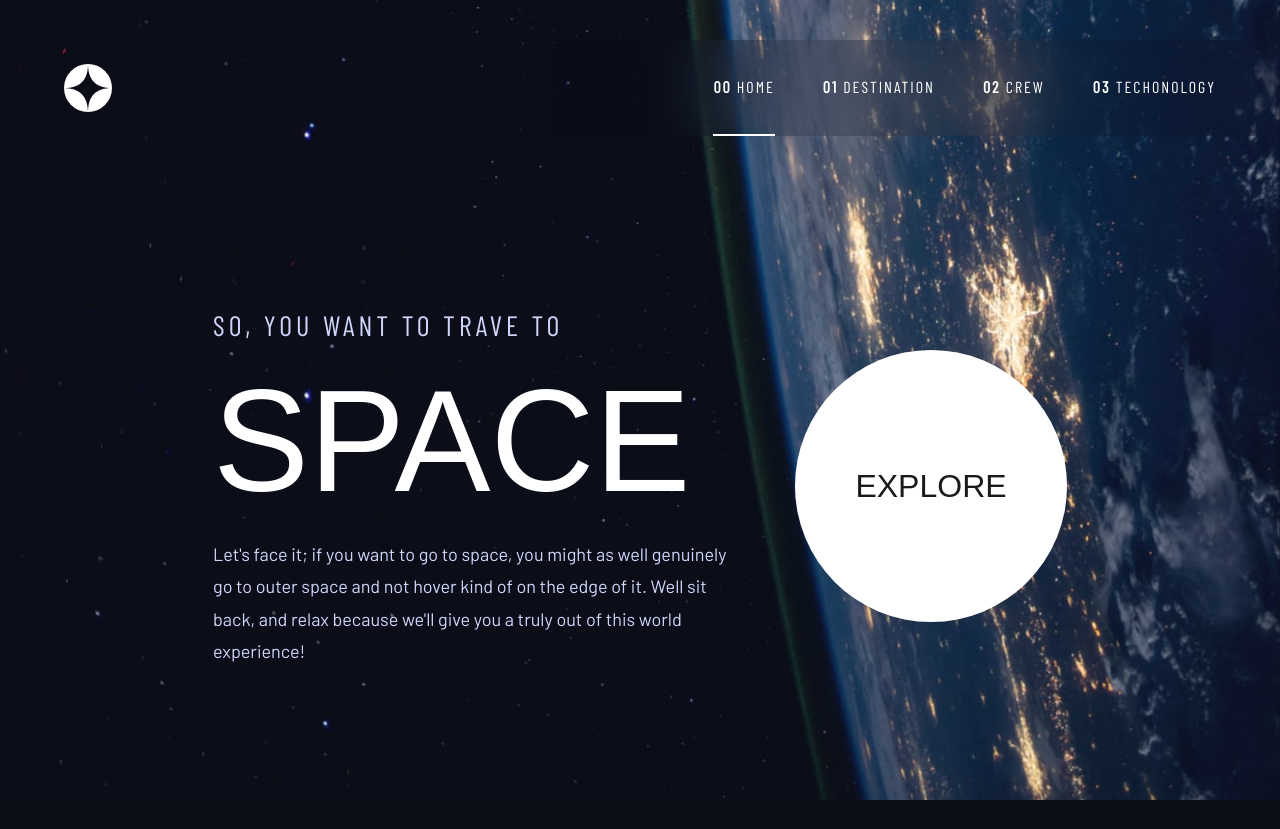
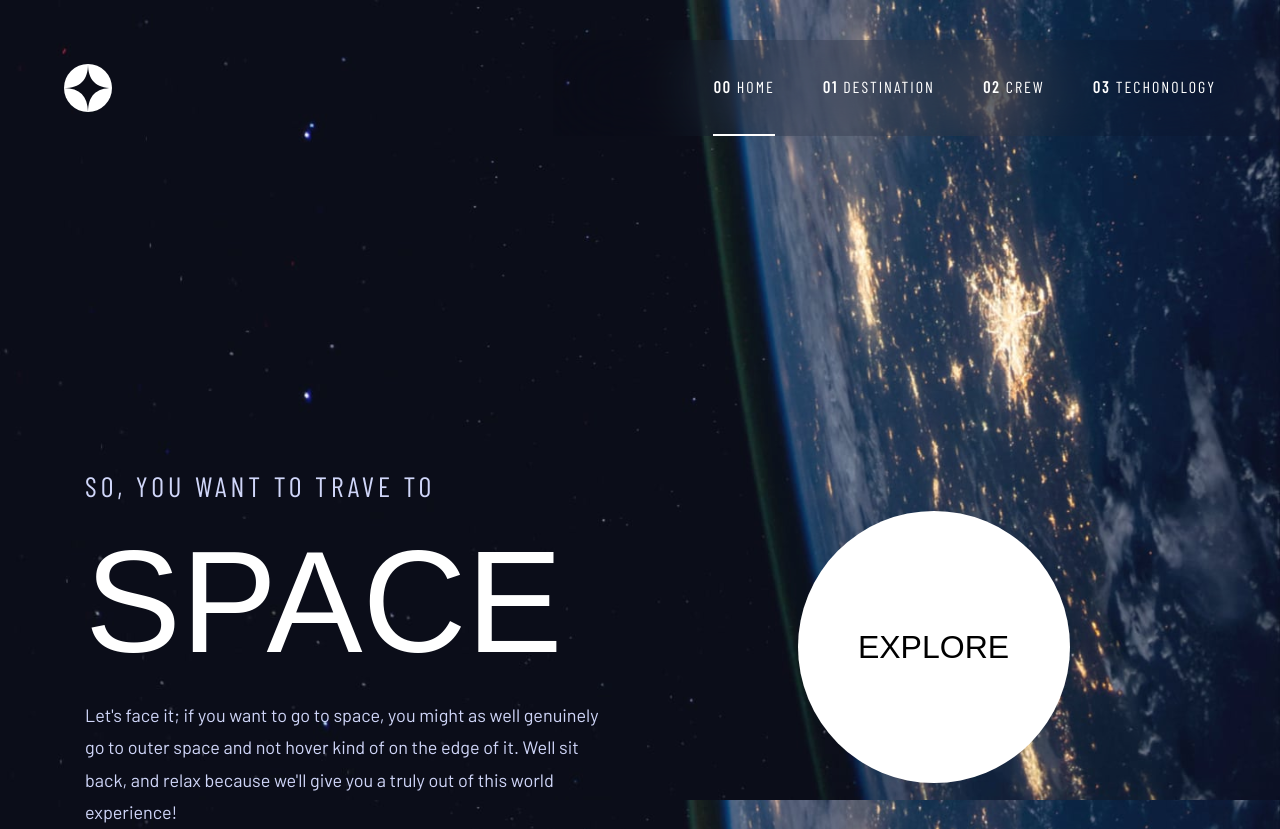
Before and after one commit to Md-Talim/fm-space-tourism, a Next.js app: page / in a window 1280 px wide. Before the commit the page ends 800 px from the top, so only its background shows below. Built offline with nearby package versions, Linux system fonts and the light colour scheme; a web font is replaced by a local one.

Commit message:
feat: improve layout and styling of the home page section

```diff
--- a/src/app/page.tsx
+++ b/src/app/page.tsx
@@ -2,8 +2,9 @@ import Link from "next/link";
 
 const HomePage = () => {
   return (
-    <section className="mx-auto flex flex-col p-6 sm:justify-between sm:gap-16 sm:p-32 md:w-[1110px] md:flex-row">
-      <div className="space-y-6 max-md:text-center">
+    <section className="mx-auto max-w-[1110px] p-6 sm:justify-between sm:p-32 md:p-0">
+      <div className="flex flex-col sm:gap-16 md:flex-row md:pt-[289px]">
+        <div className="space-y-6 max-md:text-center md:flex-1">
           <p className="text-preset-5">So, You want to trave to</p>
           <p className="text-preset-1">Space</p>
           <p className="text-preset-9">
@@ -14,15 +15,16 @@ const HomePage = () => {
           </p>
         </div>
 
-      <div className="flex items-center justify-center max-sm:h-96">
+        <div className="flex items-center justify-center max-sm:h-96 md:flex-1">
           <div className="group relative">
-          <div className="absolute inset-0 rounded-full bg-white/10 transition-transform duration-300 group-hover:scale-150 group-hover:cursor-pointer"></div>
+            <div className="absolute inset-0 rounded-full bg-white/10 transition-transform duration-300 group-hover:scale-150"></div>
             <Link
               href="/destination"
-            className="text-preset-4 center aspect-square w-36 rounded-full bg-white text-black uppercase sm:w-68"
+              className="text-preset-4 relative z-999 flex aspect-square w-36 items-center justify-center rounded-full bg-white text-black uppercase sm:w-68"
             >
               Explore
             </Link>
+          </div>
         </div>
       </div>
     </section>
```
Lines whose indentation alone changed are shown as unchanged.
